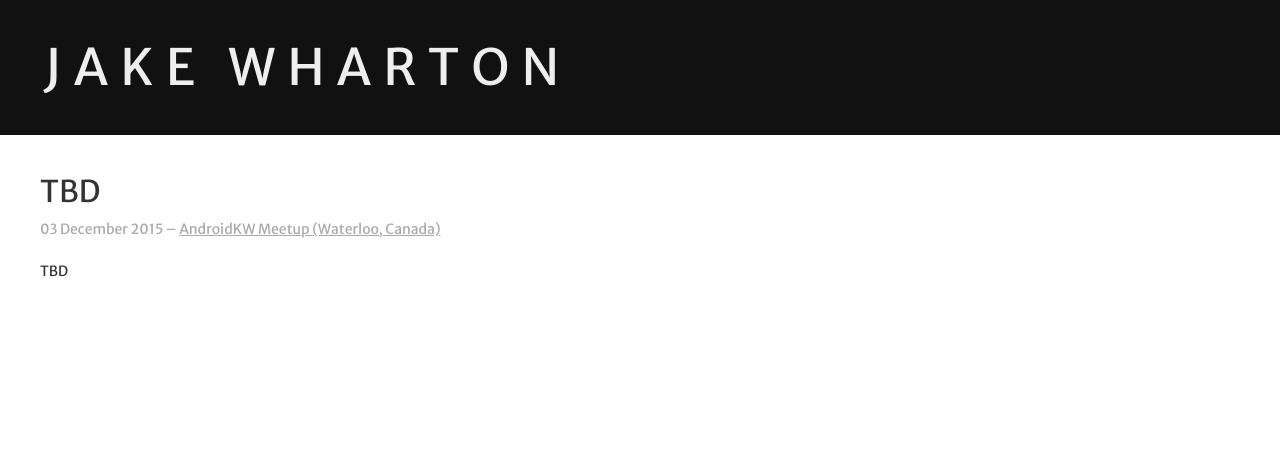
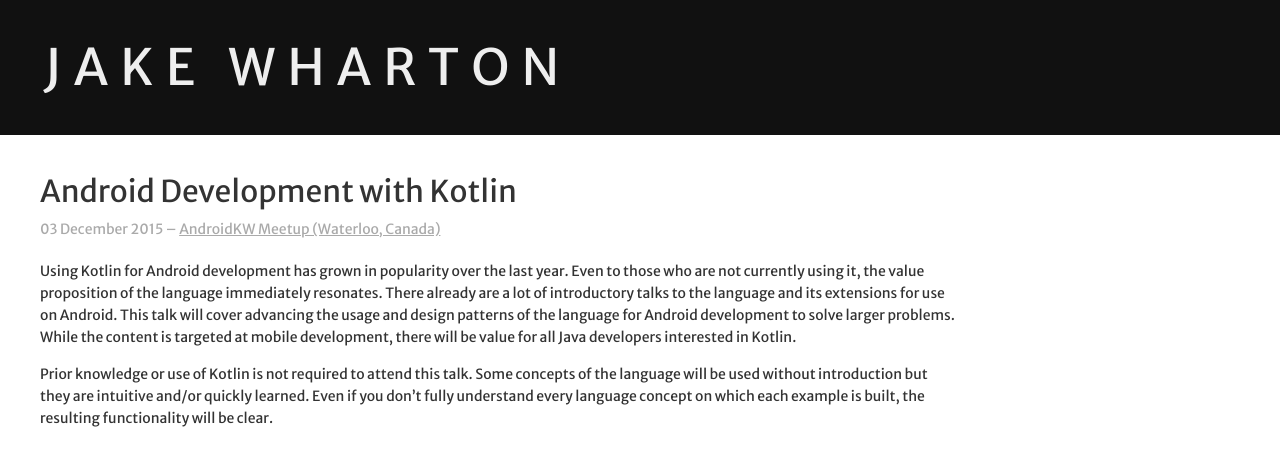
Before and after one commit to JakeWharton/jakewharton.com, a Jekyll site: the page built from _presentations/2015-12-03-androidkw-meetup.md, in a window 1280 px wide. Shown: the top 466 px of the page. Built offline with Jekyll 4.4.1, drawn with Linux system fonts in a browser that asks for light colours; nearby versions of some CDN libraries; Markdown is read by kramdown in place of the engine named in the settings.

Commit message:
Slides for AndroidTO. Summary for AndroidKW.

```diff
--- a/_presentations/2015-12-03-androidkw-meetup.md
+++ b/_presentations/2015-12-03-androidkw-meetup.md
@@ -8,7 +8,9 @@
 
 type: Technical
 
-title: TBD
+title: Android Development with Kotlin
 ---
 
-TBD
+Using Kotlin for Android development has grown in popularity over the last year. Even to those who are not currently using it, the value proposition of the language immediately resonates. There already are a lot of introductory talks to the language and its extensions for use on Android. This talk will cover advancing the usage and design patterns of the language for Android development to solve larger problems. While the content is targeted at mobile development, there will be value for all Java developers interested in Kotlin.
+
+Prior knowledge or use of Kotlin is not required to attend this talk. Some concepts of the language will be used without introduction but they are intuitive and/or quickly learned. Even if you don't fully understand every language concept on which each example is built, the resulting functionality will be clear.
```
Also changed, not shown: _presentations/2015-12-01-androidto-keynote.md (+1 -0 lines).
